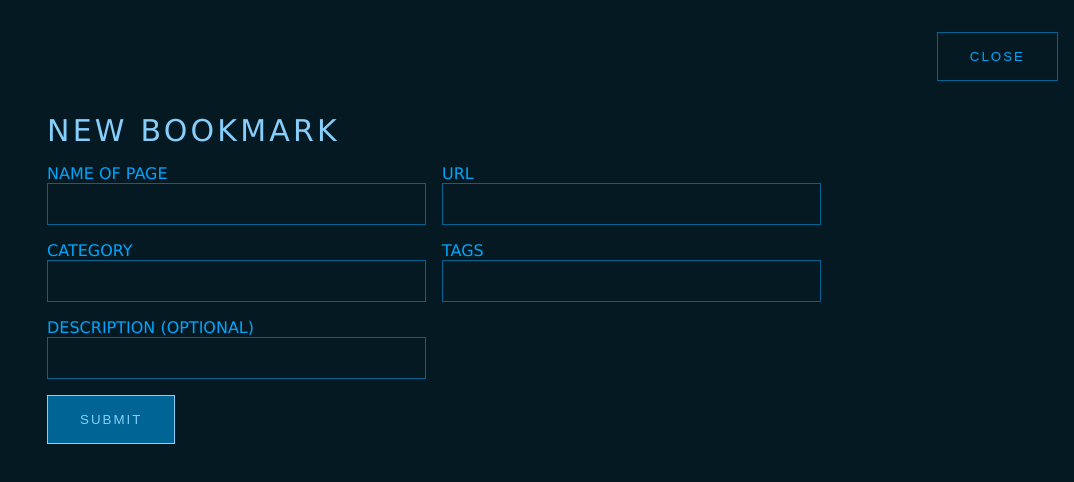
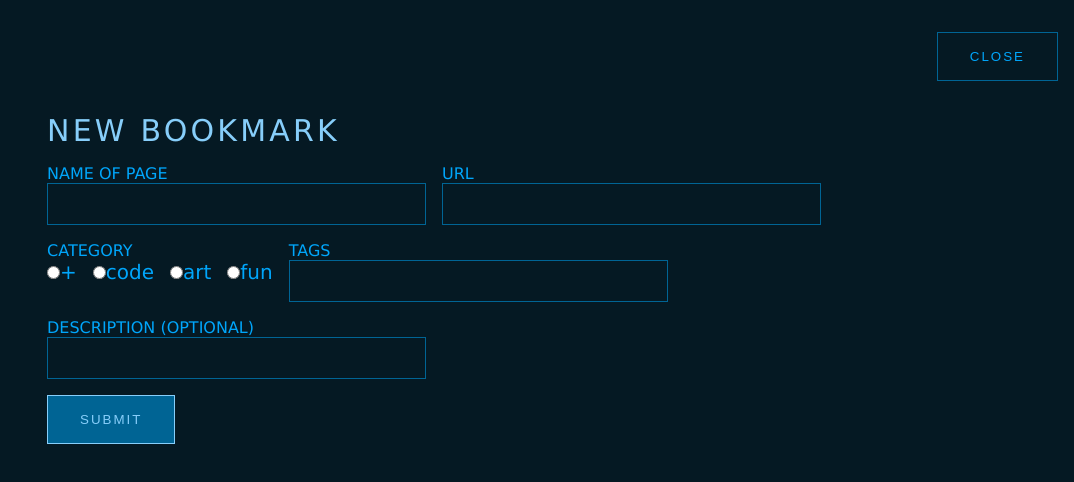
Before and after one commit to mistyb01/web-collector, a React (Create React App) app: page / in a window 1280 px wide. Both pictures are taken after a click on the button "ADD BOOKMARK". Shown: the top 482 px of the page, without its empty margins (206-1280 px from the left). Built offline with nearby package versions, Linux system fonts and the light colour scheme.

Commit message:
add bookmarks form: category radio buttons working

```diff
--- a/src/AddBookmark.tsx
+++ b/src/AddBookmark.tsx
@@ -4,6 +4,7 @@ import { Link } from './@types/app';
 interface Props {
     handleAddToBookmarks: Function;
     closeForm: Function;
+    categoryList: string[]
 }
 
 export const AddBookmark: React.FC<Props> = (props: Props) => {
@@ -13,6 +14,8 @@ export const AddBookmark: React.FC<Props> = (props: Props) => {
     const [category, setCategory] = useState('');
     const [tag, setTag] = useState('');
     const [description, setDescription] = useState('');
+
+    const [showCategoryInput, setShowCategoryInput] = useState(false);
 
 
     function submitBookmark(e: FormEvent<HTMLFormElement>) {
@@ -35,6 +38,8 @@ export const AddBookmark: React.FC<Props> = (props: Props) => {
 
     return (
         <div className='add-bookmark__container vertical-space'>
+
+
             <h2>new bookmark</h2>
             <form onSubmit={submitBookmark} className='add-bookmark__form vertical-space'>
                 <div className='add-bookmark__row horizontal-space'>
@@ -50,7 +55,15 @@ export const AddBookmark: React.FC<Props> = (props: Props) => {
                 <div className='add-bookmark__row horizontal-space'>
                     <label className='add-bookmark__label'>
                         <span>Category</span>
-                        <input type="text" value={category} onChange={(e) => setCategory(e.target.value)} />
+                        <div className='add-bookmark__category-options horizontal-space'>
+                            <label><input type="radio" name="category" value="new" checked={showCategoryInput} onChange={() => {setCategory(''); setShowCategoryInput(!showCategoryInput)}} />+</label>
+                            {props.categoryList.map((category) => {
+                                return (
+                                <label><input type="radio" name="category" value={category} onChange={(e) => {setShowCategoryInput(false); setCategory(e.target.value)}}/>{category}</label>
+                                )
+                            })}
+                        </div>
+                        {showCategoryInput && <input type="text" value={category} onChange={(e) => setCategory(e.target.value)} />}
                     </label>
                     <label className='add-bookmark__label'>
                         <span>Tags</span>
--- a/src/App.tsx
+++ b/src/App.tsx
@@ -50,7 +50,7 @@ const App:FC = () => {
           </div>
         </header>
           <main className="form-container">
-            <AddBookmark handleAddToBookmarks={handleAddToBookmarks} closeForm={() => setShowAddBookmark(false)}/>
+            <AddBookmark handleAddToBookmarks={handleAddToBookmarks} closeForm={() => setShowAddBookmark(false)} categoryList={categoryList}/>
           </main>
         </>}
       {!showAddBookmark &&
--- a/src/index.css
+++ b/src/index.css
@@ -190,3 +190,21 @@ input[type=text]:focus {
 .add-bookmark__row {
   display: flex;
 }
+
+.add-bookmark__category-options li {
+  display: inline;
+}
+
+.form-button-category {
+  font-size: 1rem;
+  border: var(--border);
+  border-radius: 100vh;
+  background-color: var(--secondary-color);
+  color: var(--highlight-color);
+  padding: 0.5rem;
+}
+
+.form-button-category--new {
+  background-color: transparent;
+  color: var(--highlight-color);
+}
```
